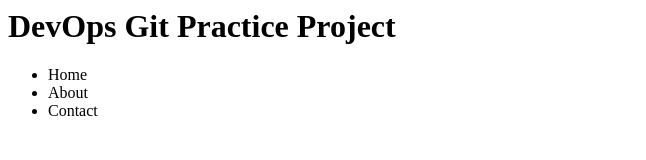
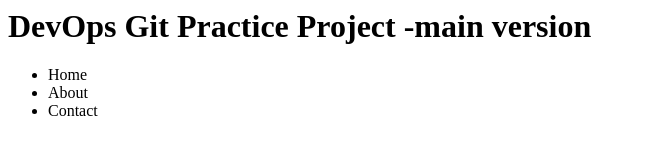
Before and after one commit to sidiqui-014/mini-webapp, a plain HTML site: page index.html in a window 1280 px wide. Shown: the whole page, without its empty margins (0-646 px from the left). Drawn offline with Linux system fonts and the light colour scheme.

Commit message:
update title on main branch

```diff
--- a/index.html
+++ b/index.html
@@ -1,4 +1,4 @@
-<h1>DevOps Git Practice Project</h1>
+<h1>DevOps Git Practice Project -main version</h1>
 
 <nav>
   <ul>
```
